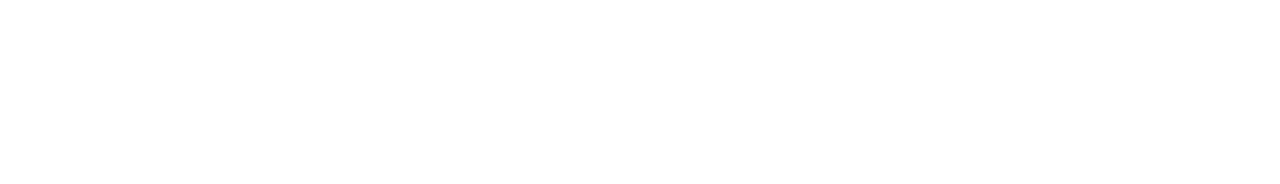
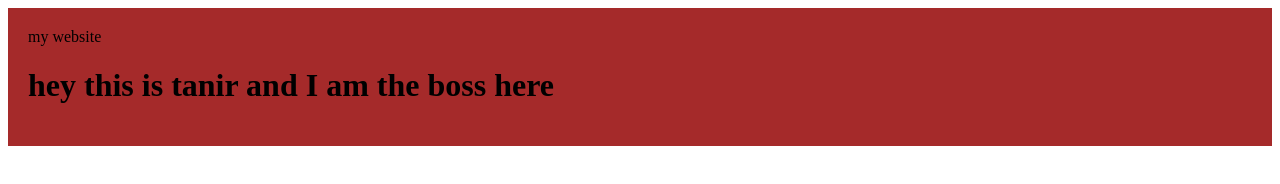
Before and after one commit to Tanvir-173/programming, a plain HTML site: page index.html in a window 1280 px wide. Drawn offline with Linux system fonts and the light colour scheme.

Commit message:
added the first blog

```diff
--- a/index.html
+++ b/index.html
@@ -4,8 +4,14 @@
     <meta charset="UTF-8">
     <meta name="viewport" content="width=device-width, initial-scale=1.0">
     <title>my git hub reop</title>
+    <link rel="stylesheet" href="styles/blog.css">
 </head>
 <body>
+    <div>my website
+        <h1>hey this is tanir and I am the boss here</h1>
+    </div>
+
+
 
 </body>
 </html>
--- /dev/null
+++ b/styles/blog.css
@@ -0,0 +1,4 @@
+div{
+     background-color:brown;
+     padding:20px;
+}
```
